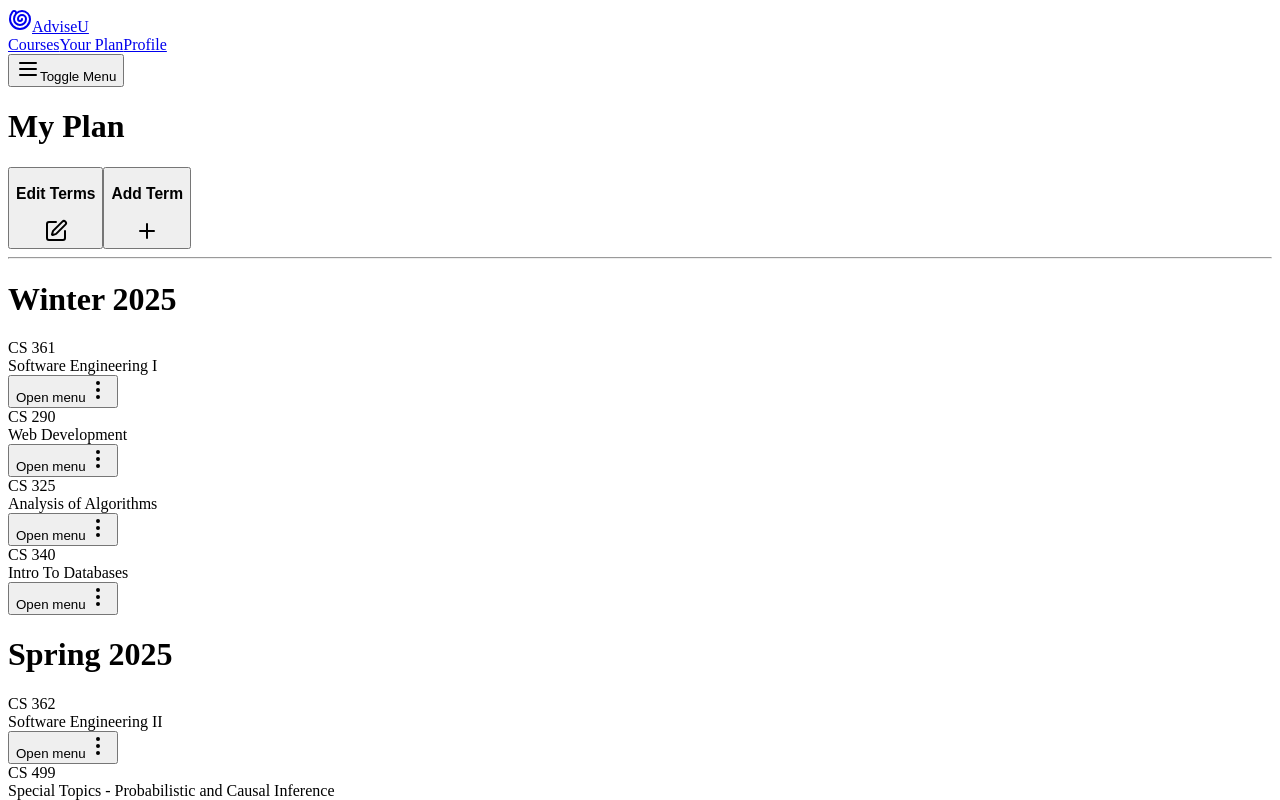
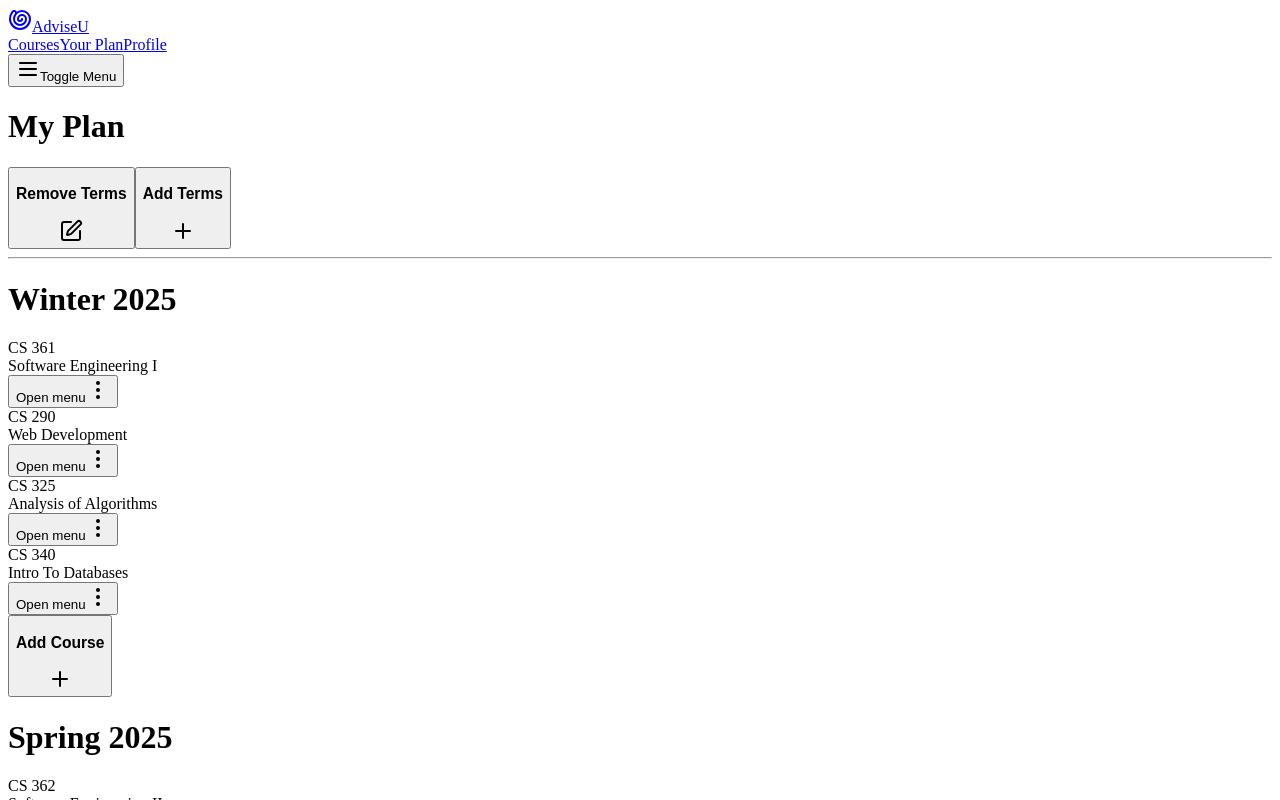
Before and after one commit to purelyKai/AdviseU-Frontend-Web-Mirror, a Next.js app: page / in a window 1280 px wide. Shown: the top 800 px of the page. Built offline with nearby package versions, Linux system fonts and the light colour scheme.

Commit message:
Create buttons/modals for course and term creation/deletion

```diff
--- a/app/_components/AddCourseButton.tsx
+++ b/app/_components/AddCourseButton.tsx
@@ -1,30 +1,28 @@
 'use client';
 
 import { Button } from '@/components/ui/button';
-import {
-    Dialog,
-    DialogTrigger,
-    DialogContent,
-    DialogTitle,
-    DialogDescription,
-    DialogClose,
-} from '@/components/ui/dialog';
+import { useTermsStore } from '../store';
+import { Dialog, DialogTrigger, DialogContent, DialogTitle, DialogClose } from '@/components/ui/dialog';
 import { PlusIcon } from 'lucide-react';
-import { Course } from '@/lib/types';
-import SearchContainer from './SearchCourseCard';
+import { Course, Term } from '@/lib/types';
+
+import SearchCourseCard from './SearchCourseCard';
 import { useState } from 'react';
+import mockCourses from '@/app/mockdata/courses.json';
 
-const availableCourses = Array(8).fill({
-    code: 'CS 290',
-    title: 'Web Development',
-});
+interface AddCourseButtonProps {
+    term: Term;
+}
 
-const AddCourseButton = () => {
+const AddCourseButton: React.FC<AddCourseButtonProps> = ({ term }) => {
     const [selectedCourse, setSelectedCourse] = useState<Course | null>(null);
+    const { addCourseToTerm } = useTermsStore();
 
-    const handleAddCourse = () => {
-        // TODO: Add course to plan
-        console.log(selectedCourse);
+    const handleCourseSubmit = () => {
+        if (!selectedCourse) return;
+
+        addCourseToTerm(term, selectedCourse);
+        setSelectedCourse(null);
     };
 
     return (
@@ -37,9 +35,14 @@ const AddCourseButton = () => {
             </DialogTrigger>
             <DialogContent>
                 <DialogTitle>Add Course</DialogTitle>
-                <SearchContainer availableCourses={availableCourses} />
+                <SearchCourseCard
+                    availableCourses={mockCourses}
+                    setSelectedCourse={setSelectedCourse}
+                    selectedCourse={selectedCourse}
+                    term={term}
+                />
                 <DialogClose asChild>
-                    <Button variant="default" onClick={handleAddCourse}>
+                    <Button disabled={selectedCourse === null} variant="default" onClick={handleCourseSubmit}>
                         Add Course
                     </Button>
                 </DialogClose>
--- /dev/null
+++ b/app/_components/AddTermsButton.tsx
@@ -0,0 +1,42 @@
+import { Button } from '@/components/ui/button';
+import { useTermsStore } from '../store';
+import { Plus } from 'lucide-react';
+import { Dialog, DialogContent, DialogTrigger, DialogTitle, DialogClose } from '@/components/ui/dialog';
+import { Card } from '@/components/ui/card';
+import emptyTerms from '@/app/mockdata/emptyTerms.json';
+
+const AddTermsButton = () => {
+    const { terms, addTerm } = useTermsStore();
+
+    return (
+        <Dialog>
+            <DialogTrigger asChild>
+                <Button variant="outline" className="flex gap-2 items-center">
+                    <h3>Add Terms</h3>
+                    <Plus />
+                </Button>
+            </DialogTrigger>
+            <DialogContent>
+                <DialogTitle>Add Terms</DialogTitle>
+                <ul className="flex flex-col gap-3 max-h-[40vh] overflow-auto">
+                    {emptyTerms.map((term) => {
+                        if (terms.find((t) => t.id === term.id)) return null;
+                        return (
+                            <Card key={term.id} className="p-2">
+                                <div className="flex justify-between items-center gap-2 px-3">
+                                    <h2>{term.name}</h2>
+                                    <Button onClick={() => addTerm(term)}>Add Term</Button>
+                                </div>
+                            </Card>
+                        );
+                    })}
+                </ul>
+                <DialogClose asChild>
+                    <Button variant="default">Close</Button>
+                </DialogClose>
+            </DialogContent>
+        </Dialog>
+    );
+};
+
+export default AddTermsButton;
--- /dev/null
+++ b/app/_components/RemoveTermsButton.tsx
@@ -0,0 +1,40 @@
+import { Dialog, DialogTrigger, DialogClose, DialogContent, DialogTitle } from '@/components/ui/dialog';
+import { Button } from '@/components/ui/button';
+import { Edit } from 'lucide-react';
+import { useTermsStore } from '../store';
+import { Card } from '@/components/ui/card';
+
+const RemoveTermsButton = () => {
+    const { terms, removeTerm } = useTermsStore();
+
+    return (
+        <Dialog>
+            <DialogTrigger asChild>
+                <Button variant="outline" className="flex gap-2 items-center">
+                    <h3>Remove Terms</h3>
+                    <Edit />
+                </Button>
+            </DialogTrigger>
+            <DialogContent>
+                <DialogTitle>Remove Terms</DialogTitle>
+                <ul className="flex flex-col gap-3">
+                    {terms.map((term) => (
+                        <Card key={term.id} className="p-2">
+                            <div className="flex justify-between items-center gap-2 px-3">
+                                <h2>{term.name}</h2>
+                                <Button variant="destructive" onClick={() => removeTerm(term)}>
+                                    Delete Term
+                                </Button>
+                            </div>
+                        </Card>
+                    ))}
+                </ul>
+                <DialogClose asChild>
+                    <Button variant="default">Close</Button>
+                </DialogClose>
+            </DialogContent>
+        </Dialog>
+    );
+};
+
+export default RemoveTermsButton;
--- a/app/_components/SearchCourseCard.tsx
+++ b/app/_components/SearchCourseCard.tsx
@@ -3,14 +3,23 @@ import { Search } from 'lucide-react';
 import { Button } from '@/components/ui/button';
 import { Card } from '@/components/ui/card';
 import { Input } from '@/components/ui/input';
-import { Course } from '@/lib/types';
+import { Course, Term } from '@/lib/types';
+import CourseCard from '@/components/CourseCard';
 
-interface SearchContainerProps {
+interface SearchCourseCardProps {
+    term: Term;
     availableCourses: Course[];
+    setSelectedCourse: React.Dispatch<React.SetStateAction<Course | null>>;
+    selectedCourse: Course | null;
 }
 
-// TODO: Implement search functionality, pagination, and course selection
-const SearchContainer: React.FC<SearchContainerProps> = ({ availableCourses }) => {
+// TODO: Implement search functionality and pagination
+const SearchCourseCard: React.FC<SearchCourseCardProps> = ({
+    term,
+    availableCourses,
+    setSelectedCourse,
+    selectedCourse,
+}) => {
     return (
         <Card className="p-6">
             {/* Search Bar */}
@@ -21,14 +30,21 @@ const SearchContainer: React.FC<SearchContainerProps> = ({ availableCourses }) =
 
             {/* Course Search Results Grid */}
             <div className="grid gap-3 sm:grid-cols-2">
-                {availableCourses.map((course, index) => (
-                    <div key={index} className="flex items-center justify-between rounded-lg border p-3 shadow-sm">
-                        <div>
-                            <div className="font-medium">{course.code}</div>
-                            <div className="text-sm text-muted-foreground">{course.title}</div>
-                        </div>
-                    </div>
-                ))}
+                {availableCourses.map((course, index) => {
+                    // Ignore courses that are already in the term
+                    if (term.courses.find((c) => c.id === course.id)) return null;
+
+                    return (
+                        <CourseCard
+                            selected={selectedCourse === course}
+                            selectable
+                            course={course}
+                            onClick={() => setSelectedCourse(course)}
+                            key={index}
+                            term={term}
+                        />
+                    );
+                })}
             </div>
 
             {/* Pagination */}
@@ -46,4 +62,4 @@ const SearchContainer: React.FC<SearchContainerProps> = ({ availableCourses }) =
     );
 };
 
-export default SearchContainer;
+export default SearchCourseCard;
--- a/app/page.tsx
+++ b/app/page.tsx
@@ -1,74 +1,14 @@
 import Navbar from '@/components/Navbar';
-import PlanSection from '@/app/_components/sections/PlanSection';
+import PlanSection from '@/app/sections/PlanSection';
 
 export default function Component() {
-    const terms = [
-        {
-            name: 'Winter 2025',
-            courses: [
-                { code: 'CS 361', title: 'Software Engineering I' },
-                { code: 'CS 290', title: 'Web Development' },
-                { code: 'CS 325', title: 'Analysis of Algorithms' },
-                { code: 'CS 340', title: 'Intro To Databases' },
-            ],
-        },
-        {
-            name: 'Spring 2025',
-            courses: [
-                { code: 'CS 362', title: 'Software Engineering II' },
-                {
-                    code: 'CS 499',
-                    title: 'Special Topics - Probabilistic and Causal Inference',
-                },
-                {
-                    code: 'CS 162',
-                    title: 'Introduction to Computer Science II',
-                },
-                { code: 'CS 340', title: 'Intro To Databases' },
-            ],
-        },
-        {
-            name: 'Summer 2025',
-            courses: [
-                { code: 'CS 361', title: 'Software Engineering I' },
-                { code: 'CS 290', title: 'Web Development' },
-                { code: 'CS 325', title: 'Analysis of Algorithms' },
-                { code: 'CS 340', title: 'Intro To Databases' },
-            ],
-        },
-        {
-            name: 'Fall 2025',
-            courses: [
-                { code: 'CS 362', title: 'Software Engineering II' },
-                {
-                    code: 'CS 499',
-                    title: 'Special Topics - Probabilistic and Causal Inference',
-                },
-                {
-                    code: 'CS 162',
-                    title: 'Introduction to Computer Science II',
-                },
-                { code: 'CS 340', title: 'Intro To Databases' },
-            ],
-        },
-        {
-            name: 'Winter 2026',
-            courses: [
-                { code: 'CS 361', title: 'Software Engineering I' },
-                { code: 'CS 290', title: 'Web Development' },
-                { code: 'CS 325', title: 'Analysis of Algorithms' },
-                { code: 'CS 340', title: 'Intro To Databases' },
-            ],
-        },
-    ];
-
     return (
         <div className="flex min-h-screen w-screen flex-col">
             <Navbar />
             <main className="flex-1">
                 <div className="container mx-auto p-3 sm:p-6">
                     <div className="flex flex-col w-full">
-                        <PlanSection terms={terms} />
+                        <PlanSection />
                     </div>
                 </div>
             </main>
--- a/app/_components/sections/PlanSection.tsx
+++ b/app/sections/PlanSection.tsx
@@ -1,34 +1,37 @@
-import React from 'react';
+'use client';
+
 import { Card } from '@/components/ui/card';
-import { Button } from '@/components/ui/button';
-import CourseCard from '../../../components/CourseCard';
-import { Edit, Ellipsis, Plus, PlusIcon, Trash } from 'lucide-react';
-import { Term } from '@/lib/types';
+import CourseCard from '../../components/CourseCard';
+import EditPlanButton from '../_components/RemoveTermsButton';
+import { useTermsStore } from '@/app/store';
+import populatedTerms from '@/app/mockdata/populatedTerms.json';
+import { useEffect } from 'react';
+import AddTermButton from '../_components/AddTermsButton';
+import AddCourseButton from '../_components/AddCourseButton';
 
-interface PlanSectionProps {
-    terms: Term[];
-}
+const PlanSection: React.FC = () => {
+    const { terms, initTerms } = useTermsStore();
 
-const PlanSection: React.FC<PlanSectionProps> = ({ terms }) => {
+    useEffect(() => {
+        initTerms(populatedTerms);
+    }, []);
+
     return (
         <Card className="flex flex-col justify-center items-center gap-4 px-3 py-4 xss:w-full">
+            {/* Plan Header */}
             <div className="flex flex-col justify-between items-center gap-3 w-full xs:w-[95%]">
                 <div className="flex justify-between items-center w-full px-4">
                     <h1 className="text-xl font-bold xs:text-2xl">My Plan</h1>
                     <div className="flex gap-4">
-                        <Button variant="outline">
-                            <h3 className="hidden xs:block">Edit Terms</h3>
-                            <Edit />
-                        </Button>
-                        <Button>
-                            <h3 className="hidden xs:block">Add Term</h3>
-                            <PlusIcon />
-                        </Button>
+                        <EditPlanButton />
+                        <AddTermButton />
                     </div>
                 </div>
                 <hr className=" border-t-[1px] border-gray-500 my-1 w-full" />
             </div>
-            <div className="flex justify-start items-center overflow-auto w-full xs:gap-5">
+
+            {/* Terms */}
+            <div className="flex justify-start items-start overflow-auto w-full xs:gap-5">
                 {terms.map((term, termIndex) => (
                     <div key={termIndex} className="flex flex-col gap-2 min-w-[250px] rounded-lg p-4 md:min-w-[320px]">
                         {/* Term Header */}
@@ -36,8 +39,15 @@ const PlanSection: React.FC<PlanSectionProps> = ({ terms }) => {
 
                         {/* Term Courses */}
                         {term.courses.map((course, courseIndex) => (
-                            <CourseCard course={course} courseIndex={courseIndex} key={courseIndex} />
+                            <CourseCard
+                                course={course}
+                                courseIndex={courseIndex}
+                                key={courseIndex}
+                                term={term}
+                                displayOptions
+                            />
                         ))}
+                        <AddCourseButton term={term} />
                     </div>
                 ))}
             </div>
--- a/components/CourseCard.tsx
+++ b/components/CourseCard.tsx
@@ -6,24 +6,51 @@ import {
     DropdownMenuItem,
     DropdownMenuTrigger,
 } from '@/components/ui/dropdown-menu';
-import { Course } from '@/lib/types';
+import { Course, Term } from '@/lib/types';
 import { EllipsisVertical } from 'lucide-react';
+import { useTermsStore } from '@/app/store';
 
 interface CourseCardProps {
+    term: Term;
     course: Course;
-    courseIndex: number;
+    courseIndex?: number;
+    selected?: boolean;
+    selectable?: boolean;
+    onClick?: () => void;
+    displayOptions?: boolean;
 }
 
-const CourseCard: React.FC<CourseCardProps> = ({ course, courseIndex }) => {
+const CourseCard: React.FC<CourseCardProps> = ({
+    term,
+    course,
+    courseIndex,
+    selected,
+    selectable,
+    onClick,
+    displayOptions,
+}) => {
+    if (!onClick) {
+        onClick = () => {};
+    }
+
+    const cardVariants = [
+        'flex items-center justify-between rounded-lg border p-2 shadow-sm bg-white sm:p-3',
+        selected ? 'border-zinc-400 scale-105 bg-zinc-50' : '',
+        selectable ? 'cursor-pointer hover:scale-105 hover:border-zinc-400' : '',
+    ];
+
+    const { removeCourseFromTerm } = useTermsStore();
+
     return (
-        <div
-            key={courseIndex}
-            className="flex items-center justify-between rounded-lg border p-2 shadow-sm bg-white sm:p-3"
-        >
+        <div key={courseIndex} className={`${cardVariants.join(' ')}`} onClick={onClick}>
+            {/* Course Info */}
             <div>
                 <div className="text-sm font-medium sm:text-md">{course.code}</div>
                 <div className="text-xs text-muted-foreground line-clamp-1 sm:text-sm">{course.title}</div>
             </div>
+
+            {/* Options */}
+            <div className={displayOptions ? '' : 'hidden'}>
                 <DropdownMenu>
                     <DropdownMenuTrigger asChild>
                         <Button variant="ghost" className="h-8 w-8 p-0">
@@ -32,10 +59,12 @@ const CourseCard: React.FC<CourseCardProps> = ({ course, courseIndex }) => {
                         </Button>
                     </DropdownMenuTrigger>
                     <DropdownMenuContent align="end">
-                    <DropdownMenuItem>Remove course</DropdownMenuItem>
-                    <DropdownMenuItem>Move to another term</DropdownMenuItem>
+                        <DropdownMenuItem onClick={() => removeCourseFromTerm(term, course)}>
+                            Remove course
+                        </DropdownMenuItem>
                     </DropdownMenuContent>
                 </DropdownMenu>
+            </div>
         </div>
     );
 };
--- a/lib/types.ts
+++ b/lib/types.ts
@@ -1,9 +1,11 @@
 export interface Term {
+    id: number;
     name: string;
     courses: Course[];
 }
 
 export interface Course {
+    id: number;
     code: string;
     title: string;
 }
```
Lines whose indentation alone changed are shown as unchanged.
